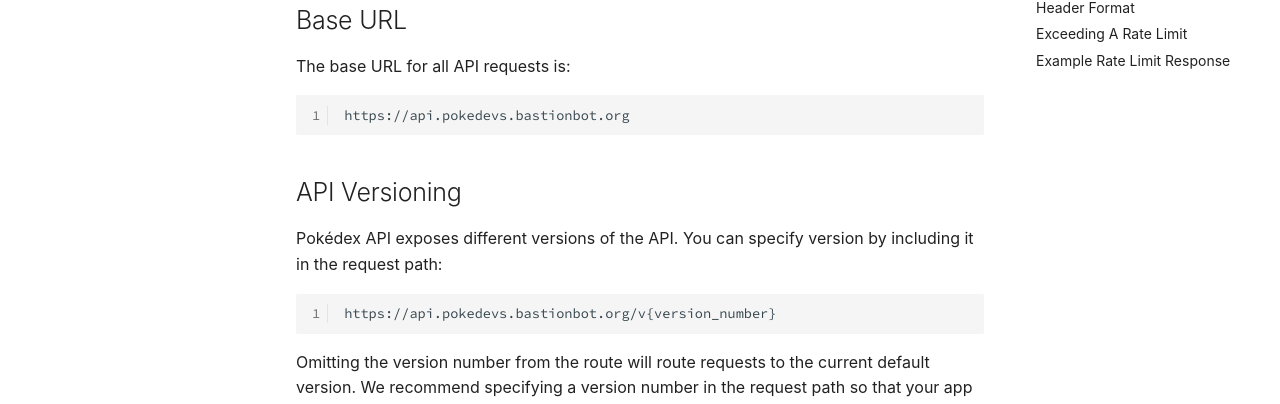
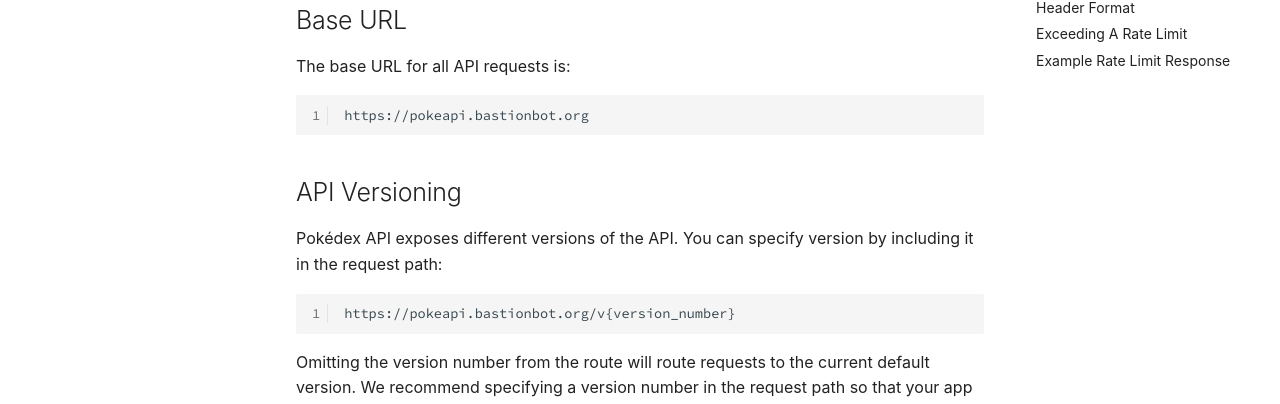
Before and after one commit to PokeDevs/pokedevs-website, an MkDocs documentation site: the page built from docs/reference.md, in a window 1280 px wide and 900 px high. Shown: the part 359-763 px from the top of the window. Built offline with MkDocs 1.6.1 and Material for MkDocs 9.7.7, drawn with Linux system fonts in a browser that asks for light colours; some web fonts are replaced; old or Windows-style settings are respelled for this version of MkDocs; some of the changed lines change nothing that is shown.

Commit message:
Updated base URLs

````diff
--- a/docs/reference.md
+++ b/docs/reference.md
@@ -9,14 +9,14 @@
 ## Base URL
 The base URL for all API requests is:
 ```URL
-https://api.pokedevs.bastionbot.org
+https://pokeapi.bastionbot.org
 ```
 
 ## API Versioning
 Pokédex API exposes different versions of the API. You can specify version by
 including it in the request path:
 ```URL
-https://api.pokedevs.bastionbot.org/v{version_number}
+https://pokeapi.bastionbot.org/v{version_number}
 ```
 
 Omitting the version number from the route will route requests to the current
````
